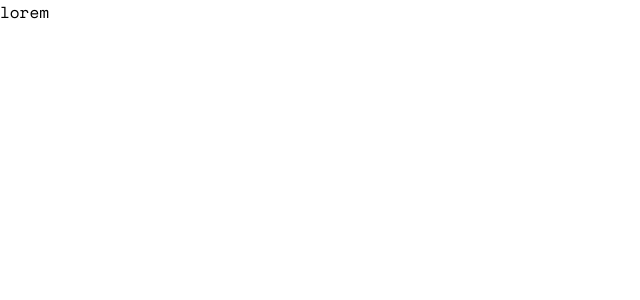
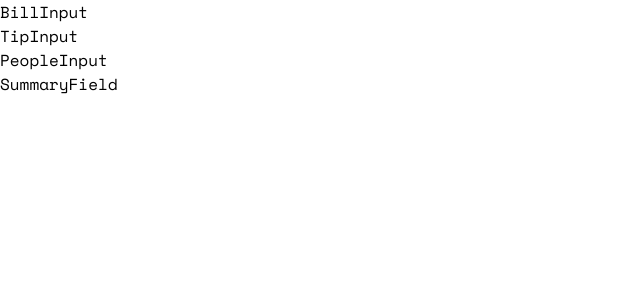
Before and after one commit to Lointainy/tip-calculator-react, a React (Vite) app: page / in a window 1280 px wide. Shown: the top 300 px of the page, without its empty margins (0-640 px from the left). Built offline with nearby package versions, Linux system fonts and the light colour scheme.

Commit message:
created basic layout

```diff
--- a/src/App.jsx
+++ b/src/App.jsx
@@ -1,6 +1,11 @@
+import MainPage from './Page/MainPage'
+
 const App = () => {
-  const str = 'str'
-  return <div className="App">lorem</div>
+  return (
+    <div className="App">
+      <MainPage />
+    </div>
+  )
 }
 
 export default App
--- /dev/null
+++ b/src/Page/MainPage.jsx
@@ -0,0 +1,13 @@
+import CalculatorField from '@/components/CalculatorField'
+import SummaryField from '@/components/SummaryField'
+
+const MainPage = () => {
+  return (
+    <div className="main-page">
+      <CalculatorField />
+      <SummaryField />
+    </div>
+  )
+}
+
+export default MainPage
--- /dev/null
+++ b/src/components/BillInput.jsx
@@ -0,0 +1,5 @@
+const BillInput = () => {
+  return <div className="">BillInput</div>
+}
+
+export default BillInput
--- /dev/null
+++ b/src/components/CalculatorField.jsx
@@ -0,0 +1,13 @@
+import BillInput from './BillInput'
+import TipInput from './TipInput'
+import PeopleInput from './PeopleInput'
+
+const CalculatorField = () => {
+  return (<div className="">
+   <BillInput />
+   <TipInput />
+   <PeopleInput />
+    </div>)
+}
+
+export default CalculatorField
--- /dev/null
+++ b/src/components/PeopleInput.jsx
@@ -0,0 +1,5 @@
+const PeopleInput = () => {
+  return <div className="">PeopleInput</div>
+}
+
+export default PeopleInput
--- /dev/null
+++ b/src/components/SummaryField.jsx
@@ -0,0 +1,5 @@
+const SummaryField = () => {
+  return <div className="">SummaryField</div>
+}
+
+export default SummaryField
--- /dev/null
+++ b/src/components/TipInput.jsx
@@ -0,0 +1,5 @@
+const TipInput = () => {
+  return <div className="">TipInput</div>
+}
+
+export default TipInput
```
